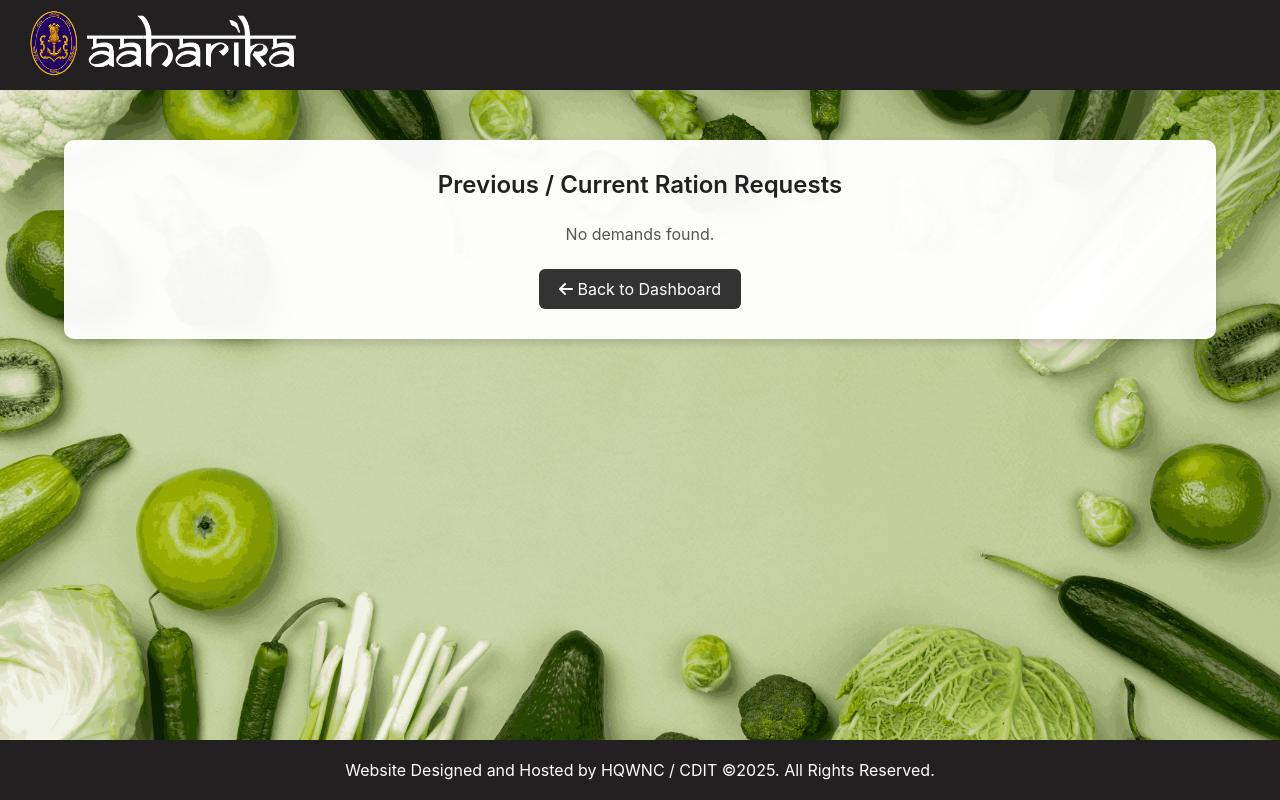
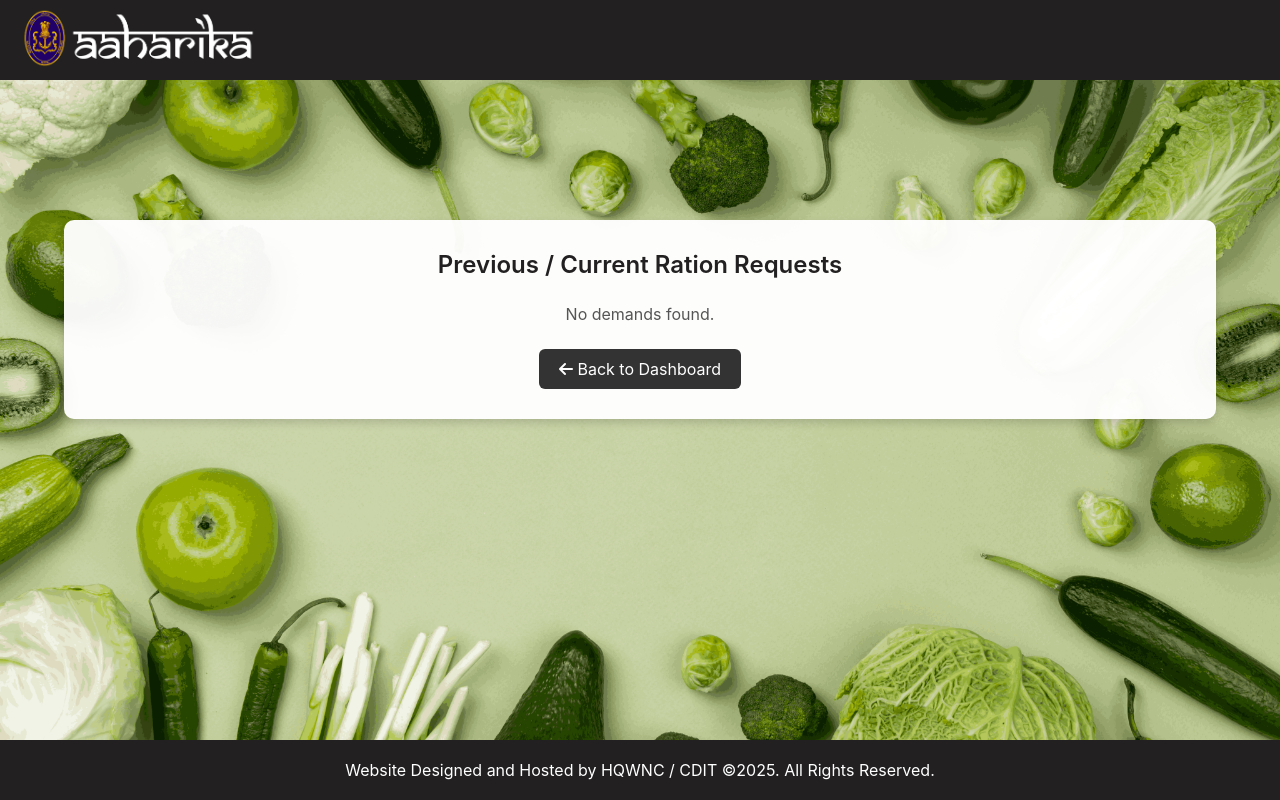
Before and after one commit to chaudharitrekker/ration-system, a Flask app: page /officer/previous in a window 1280 px wide. Run offline with Flask 3, Linux system fonts and the light colour scheme; the visitor is signed in with stand-in values (Sample User, id 1); data that the repository does not hold is empty.

Commit message:
officer dashboard desing change

```diff
--- a/static/css/officer_form.css
+++ b/static/css/officer_form.css
@@ -27,7 +27,7 @@
   display: flex;
   justify-content: space-between;
   align-items: center;
-  padding: 0 20px;
+  padding: 10px 20px;
 }
 
 .logo-section {
--- a/static/css/officer_previous.css
+++ b/static/css/officer_previous.css
@@ -13,19 +13,17 @@
 
 /* Header */
 .header {
-  position: fixed;
-  top: 0;
   width: 100%;
-  height: 90px;
+  height: 80px;
   background: #222020;
   display: flex;
+  justify-content: space-between;
   align-items: center;
-  padding: 0 25px;
-  z-index: 1000;
+  padding: 10px 20px;
 }
 
 .logo {
-  height: 70px;
+  height: 60px;
   object-fit: contain;
 }
 
--- a/templates/officer_form.html
+++ b/templates/officer_form.html
@@ -18,7 +18,7 @@
 
   <!-- FORM SECTION -->
   <section class="form-section">
-    <div class="form-header">Details Required For Commencement Of RIK</div>
+    <div class="form-header">Raise Demand</div>
 
     <form class="rik-form" method="POST" enctype="multipart/form-data">
       {{ form.hidden_tag() }}
```
Also changed, not shown: static/css/login.css (+8 -8 lines).
